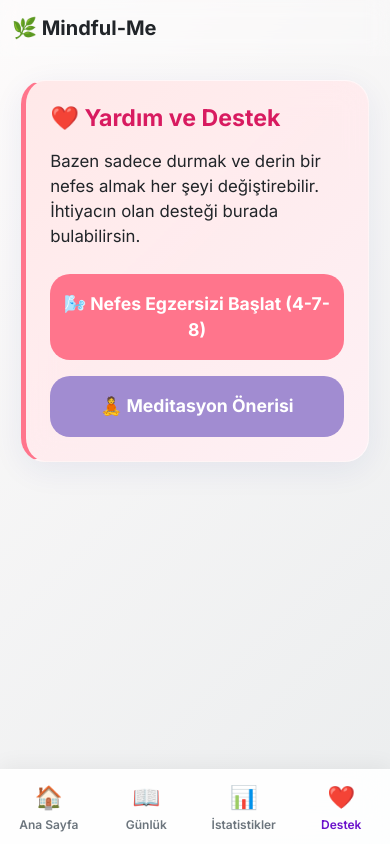
After one commit to zeynaksoy/mindful-me, a Flask app: page /support in a window 390 px wide. The commit adds this page. Run offline with Flask 3, Linux system fonts and the light colour scheme.

Commit message:
mobil navigasyon yönlendirmeleri ve destek merkezi sayfası

```diff
--- a/app/routes.py
+++ b/app/routes.py
@@ -609,6 +609,18 @@ def quick_entry():
         flash(_('Hızlı kayıt başarıyla eklendi!'), 'success')
     return redirect(url_for('main.index'))
 
+@main.route('/journal')
+def journal():
+    return redirect(url_for('main.index', _anchor='entries-section'))
+
+@main.route('/stats')
+def stats():
+    return redirect(url_for('main.profile'))
+
+@main.route('/support')
+def support():
+    return render_template('support.html')
+
 # ── API v1 ────────────────────────────────────────────────
 @main.route('/api/v1/entries', methods=['GET'])
 def api_entries():
--- a/app/templates/index.html
+++ b/app/templates/index.html
@@ -938,15 +938,15 @@
             <span class="icon">🏠</span>
             <span>{{ _('Ana Sayfa') }}</span>
         </a>
-        <a href="{{ url_for('main.index') }}#entries-section">
+        <a href="{{ url_for('main.journal') }}">
             <span class="icon">📖</span>
             <span>{{ _('Günlük') }}</span>
         </a>
-        <a href="{{ url_for('main.profile') }}">
+        <a href="{{ url_for('main.stats') }}">
             <span class="icon">📊</span>
             <span>{{ _('İstatistikler') }}</span>
         </a>
-        <a href="mailto:support@mindful.me">
+        <a href="{{ url_for('main.support') }}">
             <span class="icon">❤️</span>
             <span>{{ _('Destek') }}</span>
         </a>
--- a/app/templates/profile.html
+++ b/app/templates/profile.html
@@ -347,15 +347,15 @@
             <span class="icon">🏠</span>
             <span>{{ _('Ana Sayfa') }}</span>
         </a>
-        <a href="{{ url_for('main.index') }}#entries-section">
+        <a href="{{ url_for('main.journal') }}">
             <span class="icon">📖</span>
             <span>{{ _('Günlük') }}</span>
         </a>
-        <a href="{{ url_for('main.profile') }}" class="active">
+        <a href="{{ url_for('main.stats') }}" class="active">
             <span class="icon">📊</span>
             <span>{{ _('İstatistikler') }}</span>
         </a>
-        <a href="mailto:support@mindful.me">
+        <a href="{{ url_for('main.support') }}">
             <span class="icon">❤️</span>
             <span>{{ _('Destek') }}</span>
         </a>
--- /dev/null
+++ b/app/templates/support.html
@@ -0,0 +1,223 @@
+<!DOCTYPE html>
+<html lang="tr">
+<head>
+    <meta charset="UTF-8">
+    <meta name="viewport" content="width=device-width, initial-scale=1.0, maximum-scale=1.0, user-scalable=no">
+    <title>Mindful-Me | {{ _('Yardım ve Destek') }}</title>
+    <!-- Bootstrap 5 CSS -->
+    <link href="https://cdn.jsdelivr.net/npm/bootstrap@5.3.2/dist/css/bootstrap.min.css" rel="stylesheet">
+    <link href="https://fonts.googleapis.com/css2?family=Inter:wght@300;400;600;700&display=swap" rel="stylesheet">
+    <style>
+        body {
+            background: linear-gradient(135deg, #fdfbfb 0%, #ebedee 100%);
+            font-family: 'Inter', sans-serif;
+            min-height: 100vh;
+            color: #2c3e50;
+            padding-bottom: 80px;
+        }
+
+        .glass-card {
+            background: rgba(255, 255, 255, 0.7);
+            backdrop-filter: blur(15px);
+            -webkit-backdrop-filter: blur(15px);
+            border: 1px solid rgba(255, 255, 255, 0.5);
+            border-radius: 24px;
+            box-shadow: 0 8px 32px 0 rgba(31, 38, 135, 0.07);
+            padding: 2rem;
+            margin-bottom: 1.5rem;
+        }
+
+        @media (max-width: 768px) {
+            .glass-card {
+                width: 95% !important;
+                margin-left: auto !important;
+                margin-right: auto !important;
+                padding: 1.5rem !important;
+            }
+            .bottom-navbar {
+                position: fixed;
+                bottom: 0;
+                left: 0;
+                width: 100%;
+                background: rgba(255, 255, 255, 0.9);
+                backdrop-filter: blur(15px);
+                -webkit-backdrop-filter: blur(15px);
+                border-top: 1px solid rgba(255, 255, 255, 0.5);
+                box-shadow: 0 -4px 20px rgba(0, 0, 0, 0.05);
+                display: flex;
+                justify-content: space-around;
+                padding: 10px 0;
+                z-index: 1000;
+            }
+            .bottom-navbar a {
+                text-align: center;
+                color: #6c757d;
+                text-decoration: none;
+                font-size: 0.75rem;
+                font-weight: 600;
+                flex: 1;
+                display: flex;
+                flex-direction: column;
+                align-items: center;
+                transition: all 0.3s;
+            }
+            .bottom-navbar a.active {
+                color: #6a11cb;
+            }
+            .bottom-navbar a .icon {
+                font-size: 1.4rem;
+                margin-bottom: 2px;
+            }
+        }
+    </style>
+</head>
+<body>
+    <nav class="navbar navbar-expand-lg navbar-light mb-4" style="background: rgba(255,255,255,0.2); backdrop-filter: blur(10px);">
+        <div class="container">
+            <a class="navbar-brand fw-bold text-dark" href="{{ url_for('main.index') }}">🌿 Mindful-Me</a>
+        </div>
+    </nav>
+
+    <div class="container">
+        <div class="glass-card" style="background: linear-gradient(135deg, rgba(255, 230, 230, 0.9) 0%, rgba(255, 240, 245, 0.9) 100%); border-left: 5px solid #ff758c;">
+            <h3 class="fw-bold mb-3" style="color: #d81b60;">❤️ {{ _('Yardım ve Destek') }}</h3>
+            <p class="text-dark mb-4" style="font-size: 1.05rem;">
+                {{ _('Bazen sadece durmak ve derin bir nefes almak her şeyi değiştirebilir. İhtiyacın olan desteği burada bulabilirsin.') }}
+            </p>
+            <div class="d-flex flex-column gap-3">
+                <button type="button" class="btn text-white fw-bold py-3" style="background-color: #ff758c; border-radius: 20px; font-size: 1.1rem;" onclick="openBreathingModal()">
+                    🌬️ {{ _('Nefes Egzersizi Başlat (4-7-8)') }}
+                </button>
+                <a href="https://www.youtube.com/results?search_query=10+dakikalik+meditasyon" target="_blank" class="btn text-white fw-bold py-3" style="background-color: #a18cd1; border-radius: 20px; font-size: 1.1rem;">
+                    🧘 {{ _('Meditasyon Önerisi') }}
+                </a>
+            </div>
+        </div>
+    </div>
+
+    <!-- Breathing Exercise Modal -->
+    <div class="modal fade" id="breathingModal" tabindex="-1" aria-hidden="true">
+        <div class="modal-dialog modal-dialog-centered">
+            <div class="modal-content glass-card" style="background: rgba(255, 255, 255, 0.95); border: none; border-radius: 20px; width: 100%;">
+                <div class="modal-header border-0 pb-0">
+                    <h5 class="modal-title fw-bold" style="color: #20c997;">🌬️ {{ _('4-7-8 Nefes Egzersizi') }}</h5>
+                    <button type="button" class="btn-close" data-bs-dismiss="modal" aria-label="Close"></button>
+                </div>
+                <div class="modal-body text-center pt-2">
+                    <p class="text-muted">{{ _('Lütfen arkanıza yaslanın ve yönergeleri izleyin.') }}</p>
+                    <div class="breathing-circle mx-auto my-4 d-flex align-items-center justify-content-center text-white fw-bold fs-4" id="breathCircle" style="width: 150px; height: 150px; border-radius: 50%; background-color: #20c997; transition: all 1s ease; box-shadow: 0 0 20px rgba(32,201,151,0.4);">
+                        {{ _('Hazır') }}
+                    </div>
+                    <h4 id="breathInstruction" class="fw-bold mb-3" style="color: #0c855e;">{{ _('Başlamak için butona tıklayın') }}</h4>
+                    <button class="btn text-white fw-bold px-4" style="background-color: #20c997; border-radius: 20px;" id="startBreathingBtn" onclick="startBreathingExercise()">
+                        {{ _('Başla') }}
+                    </button>
+                </div>
+            </div>
+        </div>
+    </div>
+
+    <!-- Bottom Navbar (Mobile Only) -->
+    <nav class="bottom-navbar d-flex d-lg-none">
+        <a href="{{ url_for('main.index') }}">
+            <span class="icon">🏠</span>
+            <span>{{ _('Ana Sayfa') }}</span>
+        </a>
+        <a href="{{ url_for('main.journal') }}">
+            <span class="icon">📖</span>
+            <span>{{ _('Günlük') }}</span>
+        </a>
+        <a href="{{ url_for('main.stats') }}">
+            <span class="icon">📊</span>
+            <span>{{ _('İstatistikler') }}</span>
+        </a>
+        <a href="{{ url_for('main.support') }}" class="active">
+            <span class="icon">❤️</span>
+            <span>{{ _('Destek') }}</span>
+        </a>
+    </nav>
+
+    <!-- Bootstrap JS Bundle -->
+    <script src="https://cdn.jsdelivr.net/npm/bootstrap@5.3.2/dist/js/bootstrap.bundle.min.js"></script>
+
+    <script>
+        let breathingInterval;
+        function openBreathingModal() {
+            const modal = new bootstrap.Modal(document.getElementById('breathingModal'));
+            modal.show();
+            resetBreathing();
+        }
+
+        function resetBreathing() {
+            clearInterval(breathingInterval);
+            document.getElementById('breathCircle').style.transform = 'scale(1)';
+            document.getElementById('breathCircle').innerText = '{{ _("Hazır") }}';
+            document.getElementById('breathInstruction').innerText = '{{ _("Başlamak için butona tıklayın") }}';
+            document.getElementById('startBreathingBtn').style.display = 'inline-block';
+        }
+
+        function startBreathingExercise() {
+            document.getElementById('startBreathingBtn').style.display = 'none';
+            const circle = document.getElementById('breathCircle');
+            const instruction = document.getElementById('breathInstruction');
+
+            function breatheIn() {
+                instruction.innerText = '{{ _("Nefes Al (4 sn)") }}';
+                circle.style.transform = 'scale(1.5)';
+                circle.style.backgroundColor = '#4facfe';
+                circle.innerText = '4';
+                let count = 4;
+                breathingInterval = setInterval(() => {
+                    count--;
+                    circle.innerText = count > 0 ? count : '';
+                    if (count <= 0) {
+                        clearInterval(breathingInterval);
+                        holdBreath();
+                    }
+                }, 1000);
+            }
+
+            function holdBreath() {
+                instruction.innerText = '{{ _("Tut (7 sn)") }}';
+                circle.style.backgroundColor = '#a18cd1';
+                circle.innerText = '7';
+                let count = 7;
+                breathingInterval = setInterval(() => {
+                    count--;
+                    circle.innerText = count > 0 ? count : '';
+                    if (count <= 0) {
+                        clearInterval(breathingInterval);
+                        breatheOut();
+                    }
+                }, 1000);
+            }
+
+            function breatheOut() {
+                instruction.innerText = '{{ _("Nefes Ver (8 sn)") }}';
+                circle.style.transform = 'scale(1)';
+                circle.style.backgroundColor = '#20c997';
+                circle.innerText = '8';
+                let count = 8;
+                breathingInterval = setInterval(() => {
+                    count--;
+                    circle.innerText = count > 0 ? count : '';
+                    if (count <= 0) {
+                        clearInterval(breathingInterval);
+                        setTimeout(() => {
+                            breatheIn();
+                        }, 500);
+                    }
+                }, 1000);
+            }
+
+            breatheIn();
+        }
+
+        document.addEventListener('hidden.bs.modal', function (event) {
+            if (event.target.id === 'breathingModal') {
+                resetBreathing();
+            }
+        });
+    </script>
+</body>
+</html>
```
Also changed, not shown: app.db.
